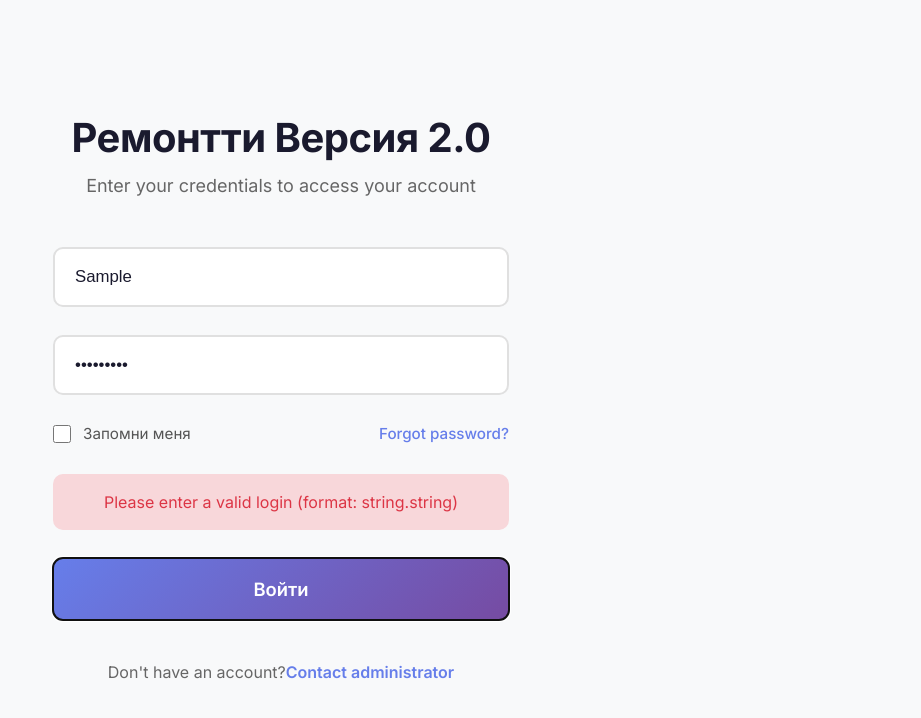
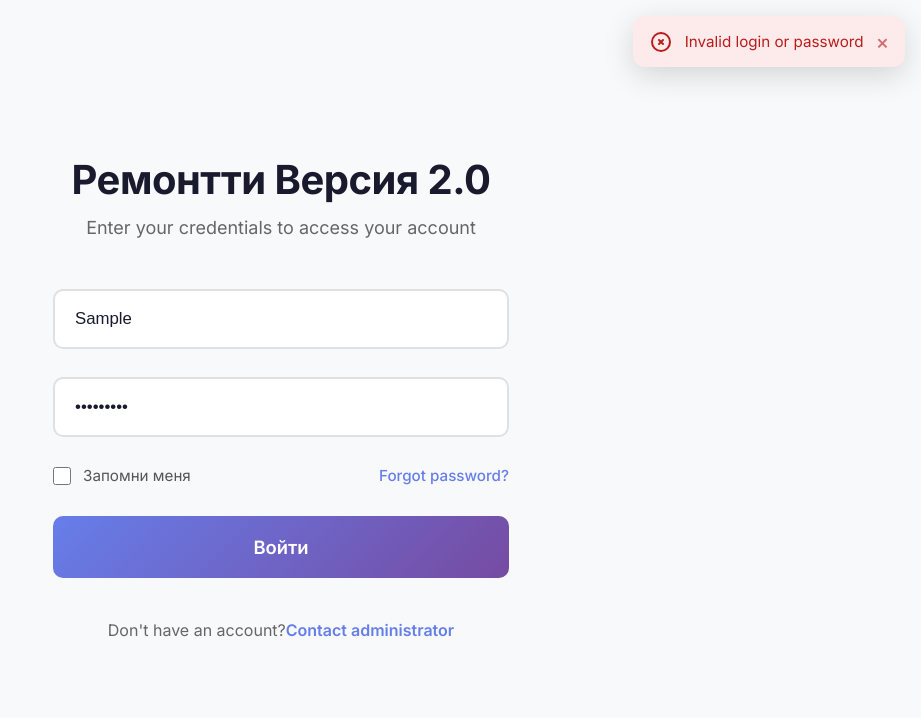
Before and after one commit to dmidokov/Remontti-V2-Front, a Vue app: page / in a window 1280 px wide. Both pictures are taken after typing "Sample", "Sample123" into the empty fields and a click on the button "Войти". Shown: the top 718 px of the page, without its empty margins (359-1280 px from the left). Built offline with nearby package versions, Linux system fonts and the light colour scheme; no server answers.

Commit message:
Правим логин

```diff
--- a/src/App.vue
+++ b/src/App.vue
@@ -1,8 +1,10 @@
 <script setup lang="ts">
+import ToastContainer from './components/ToastContainer.vue'
 </script>
 
 <template>
   <router-view />
+  <ToastContainer />
 </template>
 
 <style scoped>
--- /dev/null
+++ b/src/components/ToastContainer.vue
@@ -0,0 +1,129 @@
+<script setup lang="ts">
+import { useToast, type Toast, type ToastType } from '../composables/useToast'
+
+const { toasts, removeToast } = useToast()
+
+const ICONS: Record<ToastType, string> = {
+  info: 'M13 16h-1v-4h-1m1-4h.01M21 12a9 9 0 11-18 0 9 9 0 0118 0z',
+  success: 'M9 12l2 2 4-4m6 2a9 9 0 11-18 0 9 9 0 0118 0z',
+  warning: 'M12 9v2m0 4h.01M10.29 3.86l-8.03 14a1.75 1.75 0 001.75 2.64h16.08a1.75 1.75 0 001.75-2.64l-8.03-14a1.75 1.75 0 00-3.52 0z',
+  error: 'M10 14l2-2m0 0l2-2m-2 2l-2-2m2 2l2 2m7-2a9 9 0 11-18 0 9 9 0 0118 0z',
+}
+
+function toastClass(toast: Toast): string {
+  return `toast toast-${toast.type}`
+}
+
+function iconPath(toast: Toast): string {
+  return ICONS[toast.type]
+}
+</script>
+
+<template>
+  <Teleport to="body">
+    <div class="toast-container" aria-live="polite">
+      <TransitionGroup name="toast">
+        <div v-for="toast in toasts" :key="toast.id" :class="toastClass(toast)" role="alert">
+          <span class="toast-icon">
+            <svg viewBox="0 0 24 24" fill="none" stroke="currentColor" stroke-width="2" stroke-linecap="round" stroke-linejoin="round">
+              <path :d="iconPath(toast)" />
+            </svg>
+          </span>
+          <span class="toast-message">{{ toast.message }}</span>
+          <button class="toast-close" @click="removeToast(toast.id)" aria-label="Close">&times;</button>
+        </div>
+      </TransitionGroup>
+    </div>
+  </Teleport>
+</template>
+
+<style scoped>
+.toast-container {
+  position: fixed;
+  top: 1rem;
+  right: 1rem;
+  z-index: 9999;
+  display: flex;
+  flex-direction: column;
+  gap: 0.75rem;
+  max-width: 380px;
+  pointer-events: none;
+}
+
+.toast {
+  display: flex;
+  align-items: center;
+  gap: 0.75rem;
+  border-radius: 12px;
+  padding: 0.85rem 1rem;
+  box-shadow: 0 8px 30px rgba(0, 0, 0, 0.15);
+  font-size: 0.95rem;
+  pointer-events: auto;
+}
+
+.toast-info {
+  background: #eaf2fe;
+  color: #1d4ed8;
+}
+
+.toast-success {
+  background: #e6f7ec;
+  color: #15803d;
+}
+
+.toast-warning {
+  background: #fdf3d8;
+  color: #b45309;
+}
+
+.toast-error {
+  background: #fdeaea;
+  color: #b91c1c;
+}
+
+.toast-icon {
+  display: flex;
+  align-items: center;
+  justify-content: center;
+  width: 24px;
+  height: 24px;
+  flex-shrink: 0;
+}
+
+.toast-icon svg {
+  width: 24px;
+  height: 24px;
+}
+
+.toast-message {
+  flex: 1;
+  line-height: 1.4;
+  word-break: break-word;
+}
+
+.toast-close {
+  background: none;
+  border: none;
+  font-size: 1.25rem;
+  line-height: 1;
+  color: inherit;
+  opacity: 0.6;
+  cursor: pointer;
+  padding: 0;
+}
+
+.toast-close:hover {
+  opacity: 1;
+}
+
+.toast-enter-active,
+.toast-leave-active {
+  transition: all 0.25s ease;
+}
+
+.toast-enter-from,
+.toast-leave-to {
+  opacity: 0;
+  transform: translateX(30px);
+}
+</style>
--- /dev/null
+++ b/src/composables/useToast.ts
@@ -0,0 +1,34 @@
+import { ref, readonly } from 'vue'
+
+export type ToastType = 'info' | 'success' | 'warning' | 'error'
+
+export interface Toast {
+  id: number
+  message: string
+  type: ToastType
+}
+
+const toasts = ref<Toast[]>([])
+let nextId = 1
+const DEFAULT_DURATION = 4000
+
+export function showToast(message: string, type: ToastType = 'info', duration = DEFAULT_DURATION): void {
+  const id = nextId++
+  toasts.value.push({ id, message, type })
+
+  if (duration > 0) {
+    setTimeout(() => removeToast(id), duration)
+  }
+}
+
+export function removeToast(id: number): void {
+  toasts.value = toasts.value.filter(toast => toast.id !== id)
+}
+
+export function useToast() {
+  return {
+    toasts: readonly(toasts),
+    showToast,
+    removeToast,
+  }
+}
--- a/src/services/authService.ts
+++ b/src/services/authService.ts
@@ -14,8 +14,13 @@ export async function login(loginValue: string, passwordValue: string): Promise<
       ? await mockApiClient.login(request)
       : await apiClient.login(request)
 
-    if (response.success && response.user) {
-      localStorage.setItem(STORAGE_KEY, JSON.stringify(response.user))
+    if (response.success) {
+      // Real API не возвращает объект user — собираем минимальный из доступных данных
+      const user: UserAuth = response.user ?? ({
+        login: loginValue,
+        startPage: response.start_page || '/dashboard',
+      } as UserAuth)
+      localStorage.setItem(STORAGE_KEY, JSON.stringify(user))
     }
 
     return response
@@ -40,7 +45,9 @@ export function logout(): void {
 export function getCurrentUser(): UserAuth | null {
   try {
     const data = localStorage.getItem(STORAGE_KEY)
+    console.log(data)
     if (data) {
+      console.log(data)
       return JSON.parse(data)
     }
   } catch (e) {
@@ -61,5 +68,6 @@ export interface LoginResponse {
   success: boolean
   user?: UserAuth
   token?: string
+  start_page?: string
   error?: string
 }
--- a/src/types/api.ts
+++ b/src/types/api.ts
@@ -34,6 +34,7 @@ export interface LoginResponse {
   success: boolean
   user?: UserAuth
   token?: string
+  start_page?: string
   error?: string
 }
 
--- a/src/views/LoginView.vue
+++ b/src/views/LoginView.vue
@@ -1,6 +1,7 @@
 <script setup lang="ts">
 import { ref, onMounted } from 'vue'
 import { useTranslation } from '../composables/useTranslation'
+import { showToast } from '../composables/useToast'
 import { login } from '../services/authService'
 import { useRouter } from 'vue-router'
 
@@ -9,36 +10,49 @@ const router = useRouter()
 
 const email = ref('')
 const password = ref('')
-const error = ref('')
+const loginError = ref(false)
+const passwordError = ref(false)
 const isSubmitting = ref(false)
 
 onMounted(() => {
   loadTranslations('login')
 })
 
+function clearFieldErrors(): void {
+  loginError.value = false
+  passwordError.value = false
+}
+
+function notifyError(message: string): void {
+  showToast(message, 'error')
+}
+
 const handleSubmit = async () => {
-  error.value = ''
+  clearFieldErrors()
 
   if (!email.value || !password.value) {
-    error.value = t('login.error.required', 'Please fill in all fields')
+    loginError.value = !email.value
+    passwordError.value = !password.value
+    notifyError(t('login.error.required', 'Please fill in all fields'))
     return
   }
 
-  const loginFormatRegex = /^[a-zA-Z0-9]+\.[a-zA-Z0-9]+$/
-  if (!loginFormatRegex.test(email.value)) {
-    error.value = t('login.error.invalid_format', 'Please enter a valid login (format: string.string)')
-    return
-  }
+  // const loginFormatRegex = /^[a-zA-Z0-9]+\.[a-zA-Z0-9]+$/
+  // if (!loginFormatRegex.test(email.value)) {
+  //   loginError.value = true
+  //   showToast(t('login.error.invalid_format', 'Please enter a valid login (format: string.string)'), 'error')
+  //   return
+  // }
 
   isSubmitting.value = true
 
   const result = await login(email.value, password.value)
 
-  if (result.success && result.user) {
-    const startPage = result.user.startPage || '/dashboard'
-    router.push(startPage)
+  if (result.success) {
+    const startPage = result.user?.startPage || result.start_page || '/dashboard'
+    await router.push(startPage)
   } else {
-    error.value = t('login.error.invalid_credentials', result.error)
+    showToast(t('login.error.invalid_credentials', result.error), 'error')
   }
 
   isSubmitting.value = false
@@ -63,8 +77,10 @@ const handleSubmit = async () => {
             id="email"
             v-model="email"
             type="text"
+            :class="{ 'input-error': loginError }"
             :placeholder="t('login.login.placeholder', 'john.doe')"
             :disabled="isSubmitting"
+            @input="loginError = false"
           />
         </div>
 
@@ -73,8 +89,10 @@ const handleSubmit = async () => {
             id="password"
             v-model="password"
             type="password"
+            :class="{ 'input-error': passwordError }"
             :placeholder="t('login.password.placeholder', 'Enter your password')"
             :disabled="isSubmitting"
+            @input="passwordError = false"
           />
         </div>
 
@@ -85,8 +103,6 @@ const handleSubmit = async () => {
           </label>
           <a href="#" class="forgot-link"><T k="login.forgot_password" /></a>
         </div>
-
-        <div v-if="error" class="error-message">{{ error }}</div>
 
         <button type="submit" class="login-button" :disabled="isSubmitting">
           <span v-if="isSubmitting" class="spinner"></span>
@@ -199,6 +215,11 @@ const handleSubmit = async () => {
   cursor: not-allowed;
 }
 
+.form-group input.input-error {
+  border-color: #dc3545;
+  box-shadow: 0 0 0 4px rgba(220, 53, 69, 0.1);
+}
+
 .form-options {
   display: flex;
   justify-content: space-between;
@@ -229,15 +250,6 @@ const handleSubmit = async () => {
 
 .forgot-link:hover {
   text-decoration: underline;
-}
-
-.error-message {
-  color: #dc3545;
-  background-color: #f8d7da;
-  padding: 1rem;
-  border-radius: 10px;
-  font-size: 1rem;
-  text-align: center;
 }
 
 .login-button {
```
